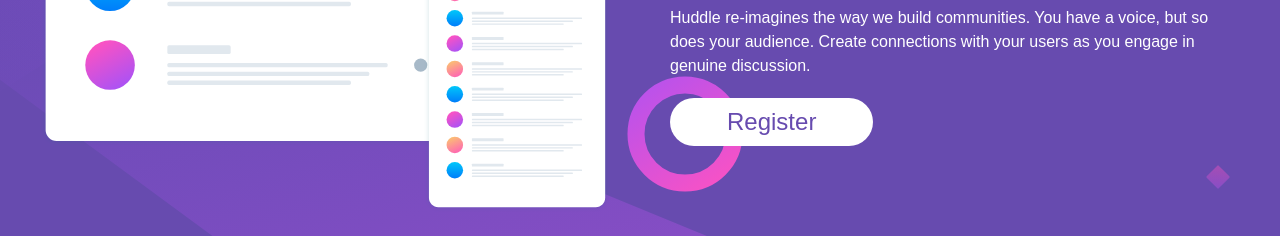
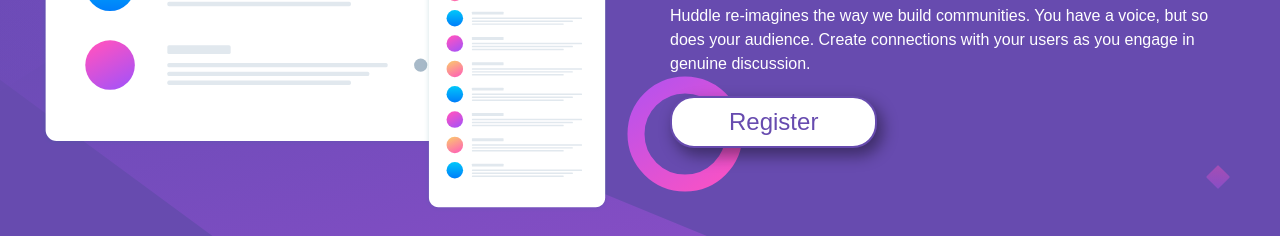
Before and after one commit to Haseeb-cod3r/Tailwind-Projects, a website: page project-2/index.html in a window 1280 px wide. Shown: the part 429-665 px from the top of the page. Drawn offline with Linux system fonts and the light colour scheme.

Commit message:
project-2

```diff
--- a/project-2/index.html
+++ b/project-2/index.html
@@ -46,7 +46,7 @@
             engage in genuine discussion.
           </p>
           <button
-            class="cursor-pointer rounded-3xl bg-white px-[10%] py-2 text-2xl text-[#674baf] transition duration-[.33s] ease-in-out hover:bg-[#ff59d8] hover:text-white"
+            class="cursor-pointer rounded-3xl border-2 bg-white px-[10%] py-2 text-2xl text-[#674baf] shadow-[5px_7px_15px_1px_rgba(0,0,0,0.4)] transition duration-[.33s] ease-in-out hover:bg-[#ff59d8] hover:text-white"
           >
             Register
           </button>
```
Also changed, not shown: project-2/output.css.
